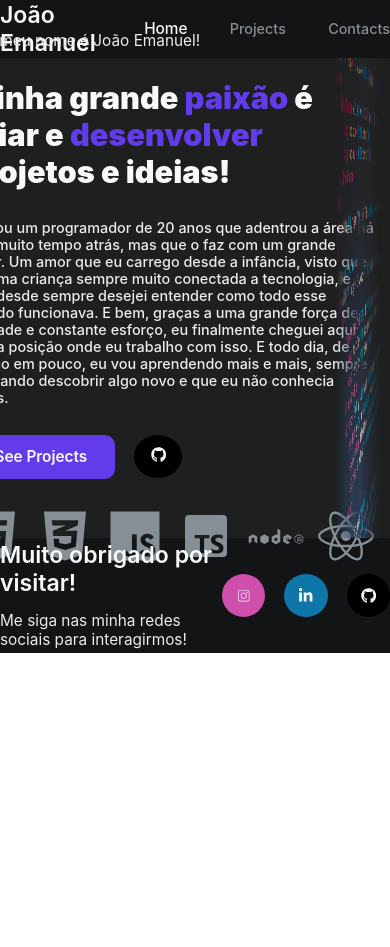
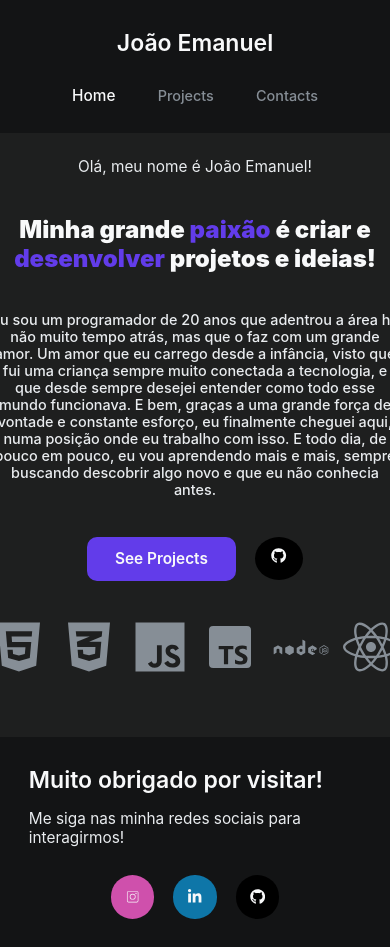
Before and after one commit to manukie/meu_portfolio, a React (Vite) app: page / in a window 390 px wide. Before the commit the page ends 844 px from the top, so only its background shows below. Built offline with nearby package versions, Linux system fonts and the light colour scheme; the HTML template or start-up script is replaced by a standard one.

Commit message:
feat: adicionado responsividade mobile

```diff
--- a/src/pages/Contacts/styles.ts
+++ b/src/pages/Contacts/styles.ts
@@ -7,6 +7,13 @@ export const StyledHeader = styled.header`
   align-items: center;
   background-color: var(--color-gray-600);
   height: 6rem;
+
+  @media (max-width: 768px) {
+    flex-direction: column;
+    height: auto;
+    gap: 3rem;
+    padding: 3rem;
+  }
 `
 
 export const HeaderButtons = styled.div`
@@ -24,6 +31,15 @@ export const StyledFooter = styled.footer`
   align-items: center;
   height: 12rem;
   background-color: var(--color-gray-600);
+
+  @media (max-width: 768px) {
+    flex-direction: column;
+    justify-content: center;
+    align-items: center;
+    height: auto;
+    gap: 3rem;
+    padding: 3rem;
+  }
 `
 
 export const AboutMeFooter = styled.div`
@@ -32,6 +48,10 @@ export const AboutMeFooter = styled.div`
   justify-content: center;
   align-items: center;
   gap: 4.5rem;
+
+  @media (max-width: 768px) {
+    flex-direction: column;
+  }
 `
 
 export const FooterText = styled.div`
@@ -112,7 +132,15 @@ export const PageContent = styled.div`
   align-items: center;
   height: 45rem;
   background-color: var(--color-gray-500);
-`
+
+  @media (max-width: 768px) {
+    flex-direction: column;
+    height: auto;
+    padding-top: 2rem;
+    padding-bottom: 3rem;
+    gap: 5rem;
+  }
+`;
 
 export const ContactTextDiv = styled.div`
   display: flex;
@@ -120,8 +148,14 @@ export const ContactTextDiv = styled.div`
   justify-content: start;
   align-items: center;
   width: 40%;
-  gap: 3rem;
-`
+
+  @media (max-width: 768px) {
+    width: 75%;
+    align-items: center;
+    justify-content: start;
+    margin-bottom: 4rem;
+  }
+`;
 
 export const ContactCardDiv = styled.div`
   display: flex;
@@ -129,7 +163,12 @@ export const ContactCardDiv = styled.div`
   justify-content: center;
   align-items: start;
   gap: 5.5rem;
-`
+
+  @media (max-width: 768px) {
+    align-items: start;
+    justify-content: center;
+  }
+`;
 
 export const ContactCard = styled.div`
   display: flex;
--- a/src/pages/Dashboard/styles.ts
+++ b/src/pages/Dashboard/styles.ts
@@ -7,6 +7,13 @@ export const StyledHeader = styled.header`
   align-items: center;
   background-color: var(--color-gray-600);
   height: 6rem;
+
+  @media (max-width: 768px) {
+    flex-direction: column;
+    height: auto;
+    gap: 3rem;
+    padding: 3rem;
+  }
 `
 
 export const HeaderButtons = styled.div`
@@ -24,6 +31,15 @@ export const StyledFooter = styled.footer`
   align-items: center;
   height: 12rem;
   background-color: var(--color-gray-600);
+
+  @media (max-width: 768px) {
+    flex-direction: column;
+    justify-content: center;
+    align-items: center;
+    height: auto;
+    gap: 3rem;
+    padding: 3rem;
+  }
 `
 
 export const AboutMeFooter = styled.div`
@@ -32,6 +48,10 @@ export const AboutMeFooter = styled.div`
   justify-content: center;
   align-items: center;
   gap: 4.5rem;
+
+  @media (max-width: 768px) {
+    flex-direction: column;
+  }
 `
 
 export const FooterText = styled.div`
@@ -113,31 +133,50 @@ export const PageContent = styled.div`
   height: 50rem;
   background-color: var(--color-gray-500);
   gap: 7rem;
-`
+
+  @media (max-width: 768px) {
+    flex-direction: column;
+    height: auto;
+    align-items: center;
+    justify-content: center;
+    gap: 4rem;
+    padding: 2rem;
+  }
+`;
 
 export const AboutMeSection = styled.div`
   display: flex;
   flex-direction: column;
   align-items: center;
   justify-content: start;
-  margin-left: 8rem;
-  width: 48%;
-`
+  margin-left: 2rem;
+  margin-right: 2rem;
+  width: 100%;
+  text-align: center;
+
+  @media (max-width: 768px) {
+    align-items: center;
+    justify-content: center;
+    margin-left: 2rem;
+  }
+`;
 
 export const BackgroundImageSection = styled.div`
-  width: 50%;
-  height: 100%;
+  width: 100%;
+  height: 20rem;
   overflow: hidden;
 
   img {
     width: 100%;
     height: 100%;
-    mask-image: linear-gradient(
-      to right,
-      transparent 7%,
-      black 50%,
-      transparent 85%
-    );
+    mask-image: none;
+  }
+
+  @media (max-width: 768px) {
+    height: 0;
+    img {
+      display: none;
+    }
   }
 `;
 
@@ -146,13 +185,20 @@ export const AboutMeContent = styled.div`
   display: flex;
   flex-direction: column;
   justify-content: start;
-  gap: 3rem;
+  gap: 1.5rem;
+  margin-top: 0.5rem;
+  margin-bottom: 0.5rem;
+
+  @media (max-width: 768px) {
+    justify-content: center;
+    align-items: center;
+    gap: 4rem;
+  }
 `
 
 export const NameIconDiv = styled.div`
   display: flex;
   flex-direction: row;
-  gap: 3rem;
 `
 
 export const AboutProjects = styled.div`
--- a/src/pages/ProjectsPage/index.tsx
+++ b/src/pages/ProjectsPage/index.tsx
@@ -275,8 +275,8 @@ export const Projects = () => {
                     </ProjectInfoBox>
                     <StyledText2>Essa é uma API que faz o controle de usuários e cursos em que esses
                       usuários serão matriculados. Essa API também tem um controle de acessos, onde
-                      alguns recursos podem ser acessados apenas por usuários logados na aplicação, e
-                      outros apenas por usuários que possuem permissões de administrador.
+                      alguns recursos podem ser acessados apenas por usuários que possuem certas
+                      permissões.
                     </StyledText2>
                     <ProjectAccessBox>
                       <ProjectRedirectBox onClick={clickCoursesApiGithub}>
--- a/src/pages/ProjectsPage/styles.ts
+++ b/src/pages/ProjectsPage/styles.ts
@@ -7,6 +7,13 @@ export const StyledHeader = styled.header`
   align-items: center;
   background-color: var(--color-gray-500);
   height: 6rem;
+
+  @media (max-width: 768px) {
+    flex-direction: column;
+    height: auto;
+    gap: 3rem;
+    padding: 3rem;
+  }
 `
 
 export const HeaderButtons = styled.div`
@@ -24,6 +31,15 @@ export const StyledFooter = styled.footer`
   align-items: center;
   height: 12rem;
   background-color: var(--color-gray-500);
+
+  @media (max-width: 768px) {
+    flex-direction: column;
+    justify-content: center;
+    align-items: center;
+    height: auto;
+    gap: 3rem;
+    padding: 3rem;
+  }
 `
 
 export const AboutMeFooter = styled.div`
@@ -32,8 +48,11 @@ export const AboutMeFooter = styled.div`
   justify-content: center;
   align-items: center;
   gap: 4.5rem;
+
+  @media (max-width: 768px) {
+    flex-direction: column;
+  }
 `
-
 export const FooterText = styled.div`
   display: flex;
   flex-direction: column;
@@ -110,7 +129,7 @@ export const PageContent = styled.div`
   flex-direction: column;
   align-items: center;
   justify-content: center;
-  height: 145rem;
+  height: auto;
   background-color: var(--color-gray-600);
 `
 
@@ -119,12 +138,23 @@ export const ProjectsDiv = styled.div`
   flex-direction: column;
   justify-content: start;
   gap: 6rem;
+
+  @media (max-width: 768px) {
+    align-items: center;
+    justify-content: center;
+  }
 `
 
 export const InfoProjectsDiv = styled.div`
   display: flex;
   flex-direction: column;
   gap: 1.5rem;
+  margin-top: 3rem;
+
+  @media (max-width: 768px) {
+    align-items: center;
+    justify-content: center;
+  }
 `
 
 export const ProjectsCardDiv = styled.div`
@@ -135,10 +165,13 @@ export const ProjectsCardDiv = styled.div`
   max-width: 1000px;
   overflow-x: auto;
   overflow-y: auto;
+  margin-bottom: 5rem;
 
   @media (max-width: 768px) {
     grid-template-columns: 1fr;
+    padding-left: 2rem;
   }
+
 `;
 
 export const ProjectCard = styled.div`
--- a/src/styles/Typography.tsx
+++ b/src/styles/Typography.tsx
@@ -5,6 +5,10 @@ export const StyledTitle1 = styled.h1`
      color: var(--color-gray-100);
      font-size: 3.2rem;
      font-family: var(--Font-Primary);
+
+     @media (max-width: 768px) {
+          font-size: 2.5rem;
+  }
 `
 
 export const StyledTitlePower = styled.a`
@@ -12,6 +16,10 @@ export const StyledTitlePower = styled.a`
      color: var(--color-primary);
      font-size: 3.2rem;
      font-family: var(--Font-Primary);
+
+     @media (max-width: 768px) {
+          font-size: 2.5rem;
+  }
 `
 
 export const StyledTitleAlter = styled.h1`
```
